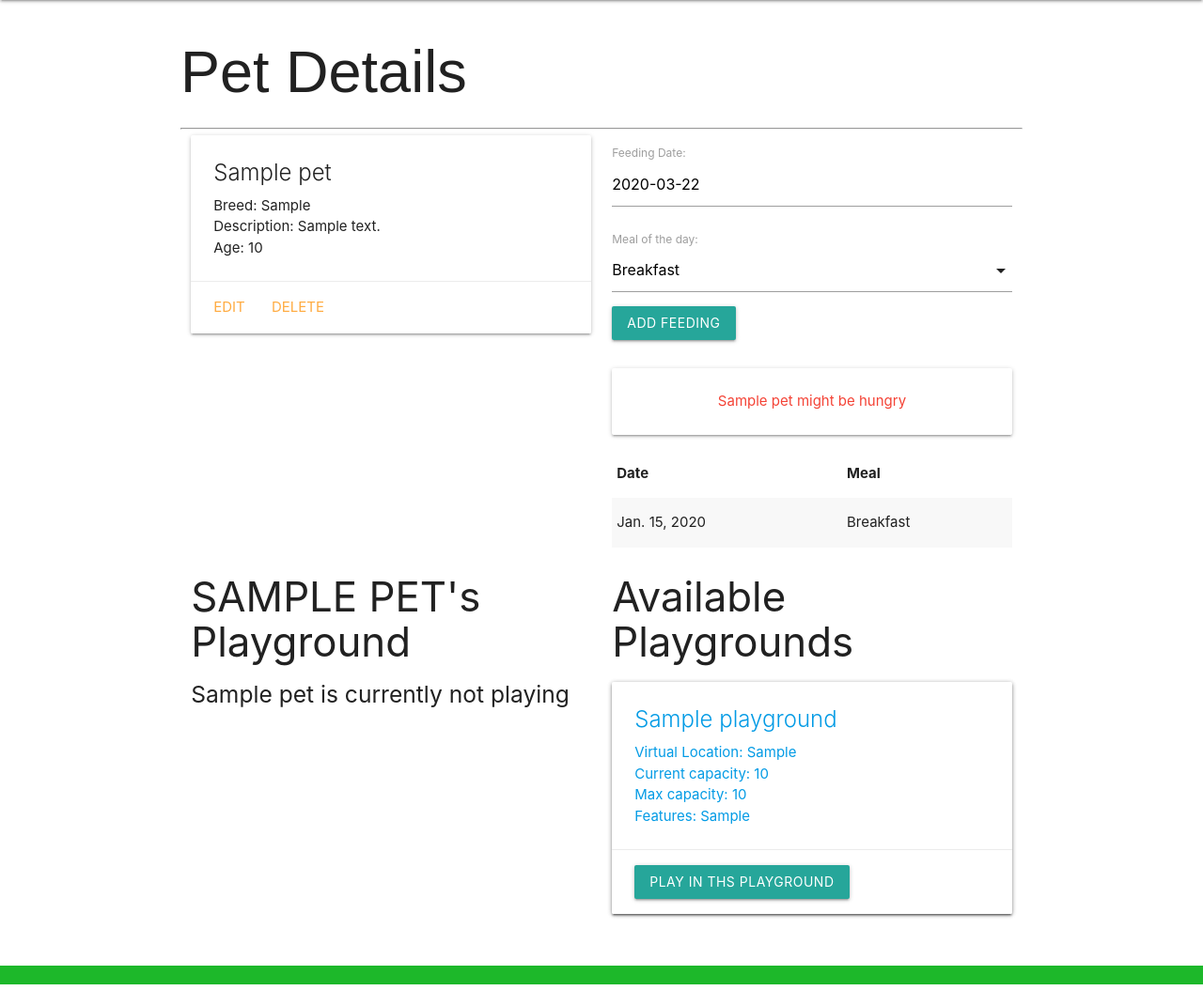
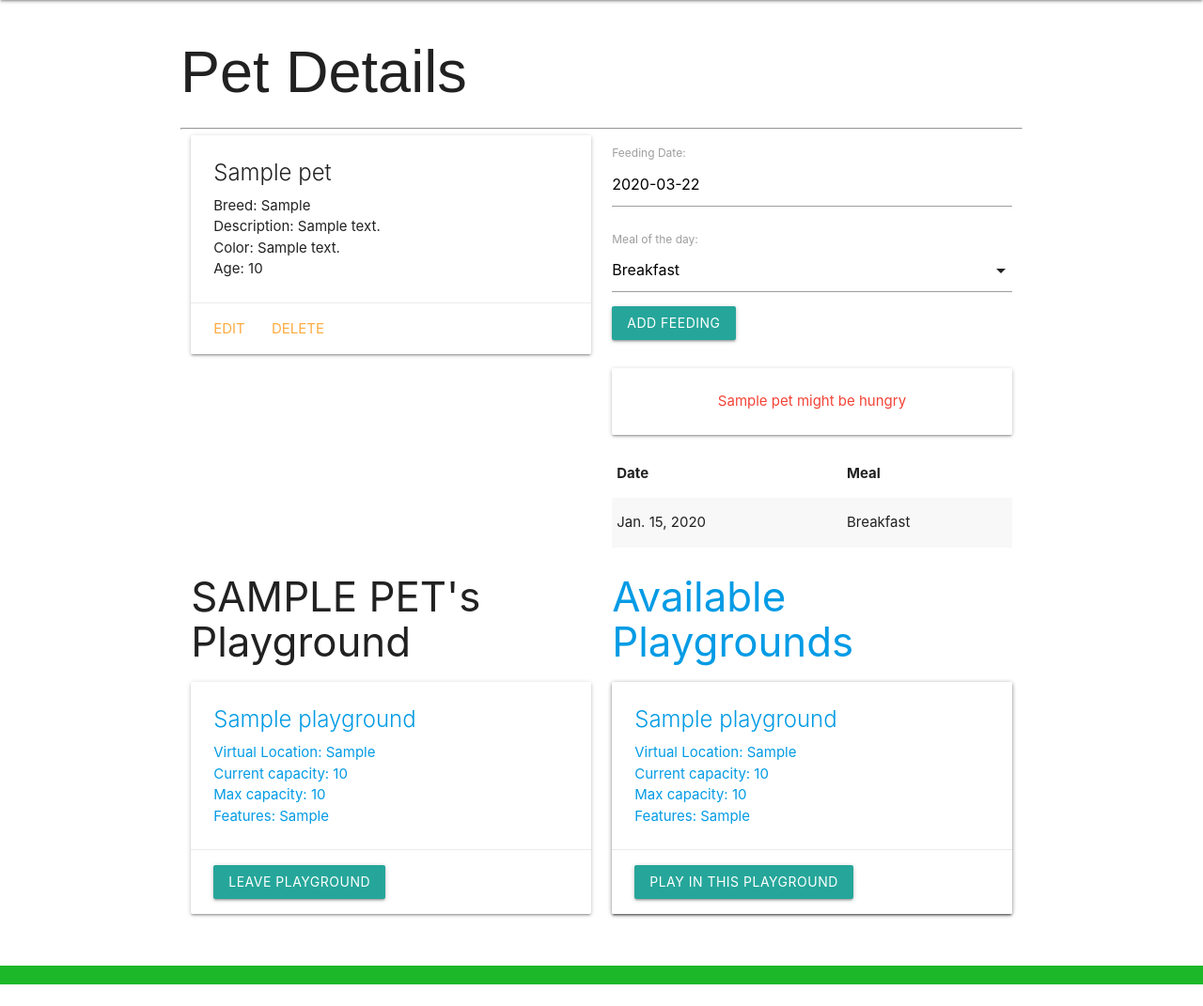
Before and after one commit to u-lam/virtualpets, a Django app: page /pets/1/ in a window 1280 px wide. Shown: the part 64-1135 px from the top of the page at 94% size. Run offline with Django 3.2, Linux system fonts and the light colour scheme; a user stored in the database is signed in; tables that the repository leaves empty hold one stand-in row (values such as "Sample post").

Commit message:
updated Pet.playground relationship, added def leave_pg in views.py

```diff
--- a/virtualpets/main_app/models.py
+++ b/virtualpets/main_app/models.py
@@ -17,13 +17,19 @@ class Playground(models.Model):
   name = models.CharField(max_length=20)
   virtual_location = models.CharField(max_length=50)
   current_capacity = models.IntegerField(
-    validators= [MaxValueValidator(5), MinValueValidator(0)])
+    default = 0,
+    # changed max value to 3 for ease of testing
+    validators= [MaxValueValidator(3), MinValueValidator(0)])
   max_capacity = models.IntegerField(
-    validators= [MaxValueValidator(5), MinValueValidator(0)])
+    default = 0,
+    validators= [MaxValueValidator(3), MinValueValidator(0)])
   features = models.TextField(max_length=200)
 
   def __str__(self):
     return self.name
+
+  def get_absolute_url(self):
+    return reverse("pg_detail", kwargs={"pk": self.id})
 
 
 class Pet(models.Model):
@@ -33,11 +39,12 @@ class Pet(models.Model):
   age = models.IntegerField(blank=False)  #required field
   color = models.CharField(max_length=20)
 
-  # null=True will store the value as 'null' in DB fk,
-  # blank=True here will not require an association, so a pet does NOT have to belong to a user or playground
-  playground = models.ForeignKey(Playground, on_delete=models.CASCADE, null=True, blank=True)
-  # playgrounds = models.ManyToManyField(Playground)
-  user = models.ForeignKey(User, on_delete=models.CASCADE, null=True, blank=True)
+  # null=True is db-related; will store the value as 'null' in DB fk,
+  # blank=True is validation-related; here it will not require an association, so a pet does NOT have to belong to a user or playground
+  # related_name lets us defining a meaningful name for the reverse relationship
+  # playground = models.ForeignKey(Playground, on_delete=models.CASCADE, null=True, blank=True)
+  playgrounds = models.ManyToManyField(Playground, blank=True, related_name='pets')
+  user = models.ForeignKey(User, on_delete=models.CASCADE, null=True, blank=True, related_name='pets')
 
   def __str__(self):
     return self.name
--- a/virtualpets/main_app/templates/pets/detail.html
+++ b/virtualpets/main_app/templates/pets/detail.html
@@ -10,6 +10,7 @@
         <span class="card-title">{{ pet.name }}</span>
         <p>Breed: {{ pet.breed }}</p>
         <p>Description: {{ pet.description }}</p>
+        <p>Color: {{ pet.description }}</p>
         {% if pet.age > 0 %}
           <p>Age: {{ pet.age }}</p>
         {% else %}
@@ -50,22 +51,25 @@
       </tbody>
     </table>
   </div>
-
   <hr>
   <div class="row">
     <div class="col s6">
       <h3>{{ pet.name|upper }}'s Playground</h3>
       {% if pet.playgrounds.count %}
-        {% for playground in pet.playground.all %}
+        {% for playground in pet.playgrounds.all %}
           <div class="card">
-            <div class="card-content">
-              <span class="card-title">
-                Hello test {{ playground.name }} {{ playground.features }}
-              </span>
+            <a href="{% url 'pg_detail' playground.id %}">
+            <div class='card-content'>
+              <span class='card-title'>{{ playground.name }}</span>
+              <p>Virtual Location: {{ playground.virtual_location }} </p>
+              <p>Current capacity: {{ playground.current_capacity }} </p>
+              <p>Max capacity: {{ playground.max_capacity }} </p>
+              <p>Features: {{ playground.features }} </p>
             </div>
-            {% comment %} REMOVE TOY {% endcomment %}
-            <div class="card-action">
-              <form action="{% url 'assc_toy' pet.id playground.id %}" method="delete">
+
+            {% comment %} LEAVE PG {% endcomment %}
+             <div class="card-action">
+              <form action="{% url 'leave_pg' pet.id playground.id %}" method="post">
               {% csrf_token %}
                 <button type="submit" class="btn">Leave Playground</button>
               </form>
@@ -81,9 +85,8 @@
   <div class="col s6">
     <h3>Available Playgrounds</h3>
     {% if playgrounds.count %}
-      {% for playground in playgrounds%}
+      {% for playground in playgrounds.all %}
         <div class="card">
-
           <a href="{% url 'pg_detail' playground.id %}">
           <div class='card'>
             <div class='card-content'>
@@ -93,11 +96,11 @@
               <p>Max capacity: {{ playground.max_capacity }} </p>
               <p>Features: {{ playground.features }} </p>
             </div>
-          {% comment %} ADD TO PET'S LIST OF TOYS {% endcomment %}
+          {% comment %} ADD TO PET'S LIST OF PGs {% endcomment %}
             <div class="card-action">
               <form action="{% url 'assc_pg' pet.id playground.id %}" method="post">
                 {% csrf_token %}
-                <button type="submit" class="btn">Play in ths playground </button>
+                <button type="submit" class="btn">Play in this playground</button>
               </form>
             </div>
           {% comment %} END ADD ACTION {% endcomment %}
@@ -108,6 +111,7 @@
     {% else %}
       <h5>No playground available</h5>
     {% endif %}
+
   </div>
 </div>
 
--- a/virtualpets/main_app/urls.py
+++ b/virtualpets/main_app/urls.py
@@ -12,6 +12,7 @@ urlpatterns = [
   path('pets/<int:pet_id>/delete/', views.pets_delete, name='pets_delete'),
   path('pets/<int:pet_id>/add_feeding/', views.add_feeding, name='add_feeding'),
   path('pets/<int:pet_id>/assc_pg/<int:pg_id>', views.assc_pg, name='assc_pg'),
+  path('pets/<int:pet_id>/leave_pg/<int:pg_id>', views.leave_pg, name='leave_pg'),
 
   path('pg/', views.pg_index, name='pg_index'),
   path('pg/<int:pg_id>/', views.pg_detail, name='pg_detail'),
--- a/virtualpets/main_app/views.py
+++ b/virtualpets/main_app/views.py
@@ -1,5 +1,6 @@
 from django.shortcuts import render, redirect
 from .models import Pet, Playground
+# from django.db.models import Q
 from .forms import PetForm, FeedingForm, PlaygroundForm
 from django.contrib.auth import login
 from django.contrib.auth.forms import UserCreationForm
@@ -47,25 +48,28 @@ def pets_index(request):
 @login_required
 def pets_detail(request, pet_id):
   pet = Pet.objects.get(id=pet_id)
+  # showing all pgs for testing purposes
   playgrounds = Playground.objects.all()
-  # playgrounds = Playground.objects.filter(id=pet_id)
-  # avail_playgrounds = Playground.objects.exclude()
-  # playgrounds_pet_not_in = Playground.objects.exclude(id__in = pet.playgrounds.all().values_list('id'))
+
+  #  Code below currently not working. Need help!
+  playgrounds_pet_not_in = Playground.objects.exclude(id__in = pet.playgrounds.all().values('id'))
+
   feeding_form = FeedingForm()
   return render(request, 'pets/detail.html', {
     'pet': pet,
     'feeding_form': feeding_form,
     'playgrounds': playgrounds,
-    # 'available playgrounds': avail_playgrounds
+    'available playgrounds': playgrounds_pet_not_in
   })
 
 @login_required
 def assc_pg(request, pet_id, pg_id):
-  pet = Pet.objects.get(id=pet_id)
-  playground = Playground.objects.get(id=pg_id)
-  # Pet.add(playground)
-  Playground.add(pet)
-  # Pet.objects.get(id=pet_id).playgrounds.add(pg_id)
+  Pet.objects.get(id=pet_id).playgrounds.add(pg_id)
+  return redirect('detail', pet_id=pet_id)
+
+@login_required
+def leave_pg(request, pet_id, pg_id):
+  Pet.objects.get(id=pet_id).playgrounds.remove(pg_id)
   return redirect('detail', pet_id=pet_id)
 
 @login_required
```
Also changed, not shown: virtualpets/main_app/migrations/0004_auto_20200322_1801.py (added), virtualpets/main_app/migrations/0005_auto_20200322_1857.py (added), virtualpets/main_app/migrations/0006_auto_20200322_2029.py (added).
